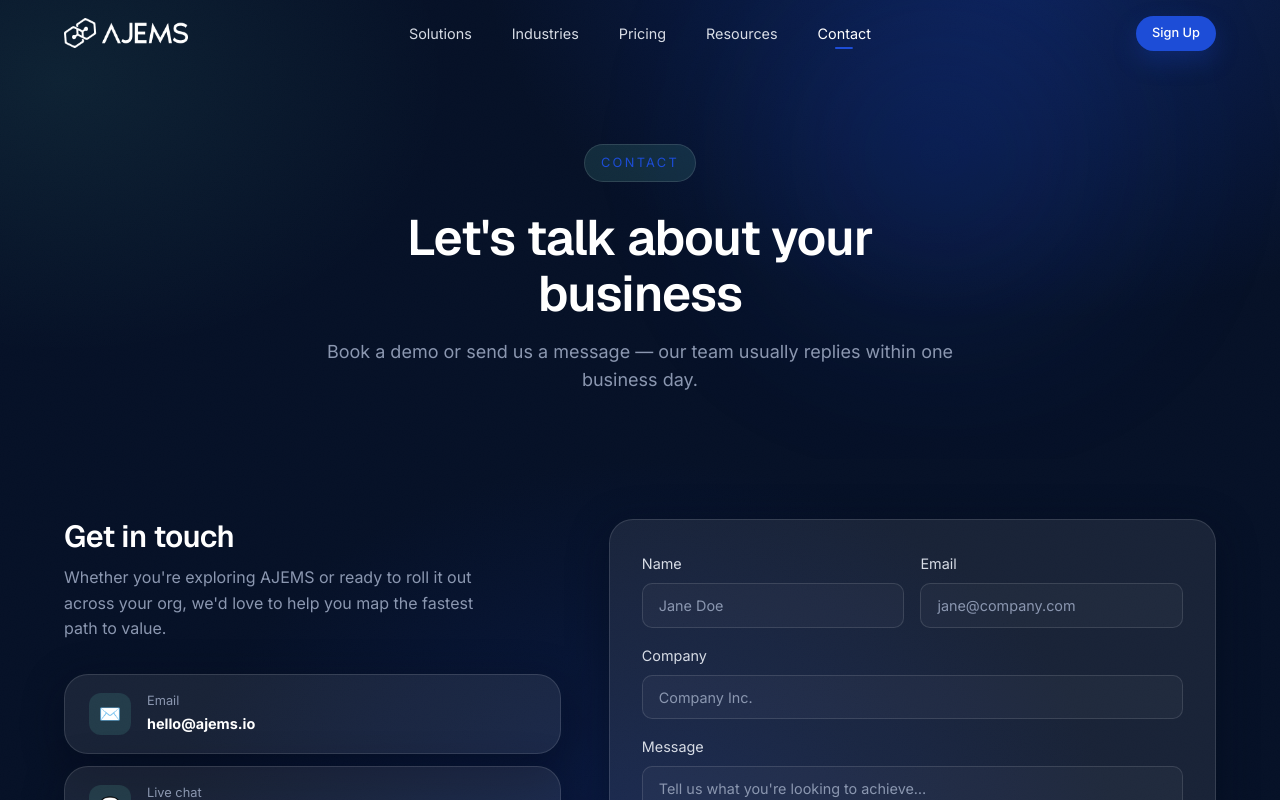
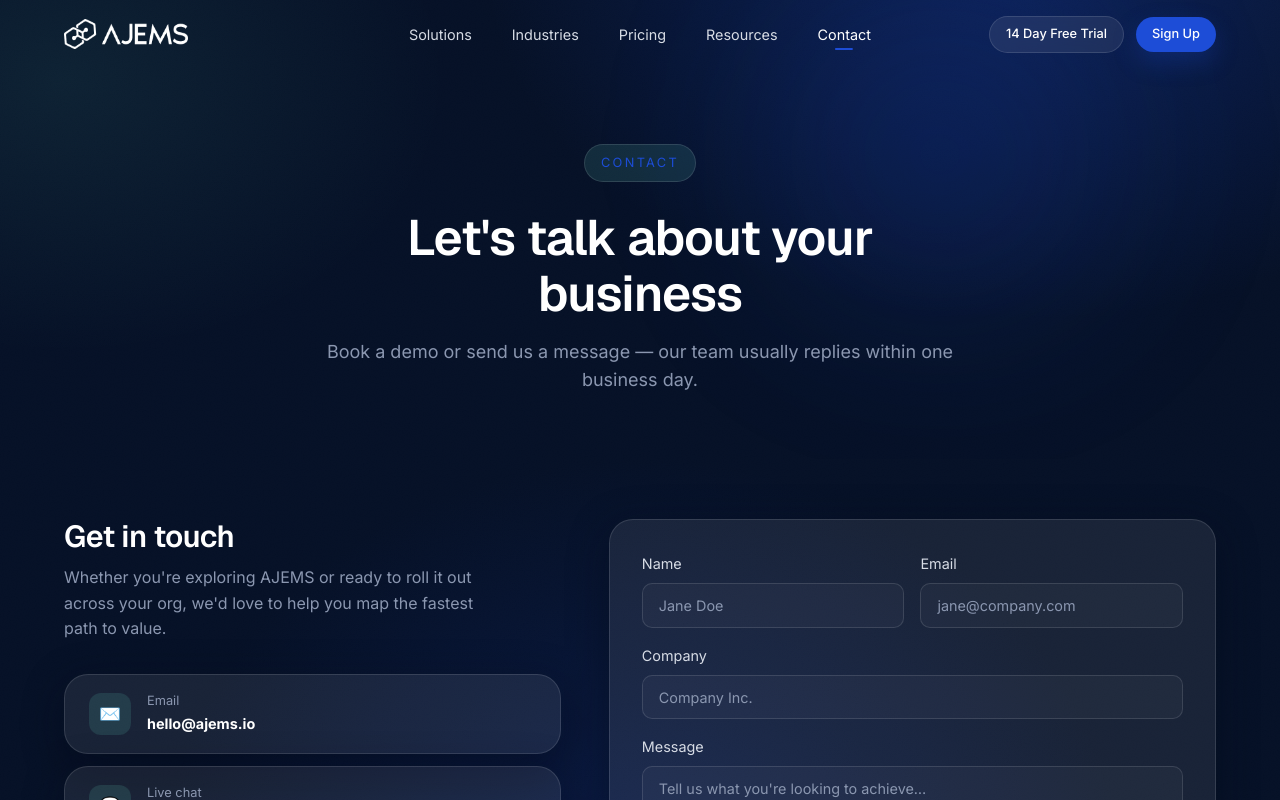
Before and after one commit to Adimanwade05/ajems, a React (Vite) app: page /contact in a window 1280 px wide. Shown: the top 800 px of the page. Built offline with nearby package versions, Linux system fonts and the light colour scheme.

Commit message:
mobile navbar btn added

```diff
--- a/src/components/LogoMarquee/LogoMarquee.css
+++ b/src/components/LogoMarquee/LogoMarquee.css
@@ -56,3 +56,13 @@
   color: var(--cta-color);
   transform: scale(1.08);
 }
+
+@media (max-width: 768px) {
+  .navbar__actions .navbar__cta {
+    display: none;
+  }
+
+  .navbar__burger {
+    display: flex;
+  }
+}
--- a/src/components/Navbar/Navbar.jsx
+++ b/src/components/Navbar/Navbar.jsx
@@ -44,6 +44,10 @@ export default function Navbar() {
         </nav>
 
         <div className="navbar__actions">
+          <Link to="/contact" className="btn btn-secondary navbar__cta">
+            14 Day Free Trial
+          </Link>
+
           <Link to="/contact" className="btn btn-primary navbar__cta">
             Sign Up
           </Link>
@@ -79,6 +83,9 @@ export default function Navbar() {
                 {link.label}
               </NavLink>
             ))}
+             <Link to="/contact" className="btn btn-secondary navbar__drawer-cta">
+    14 Day Free Trial
+  </Link>
             <Link to="/contact" className="btn btn-primary navbar__drawer-cta">
               Sign Up
             </Link>
```
